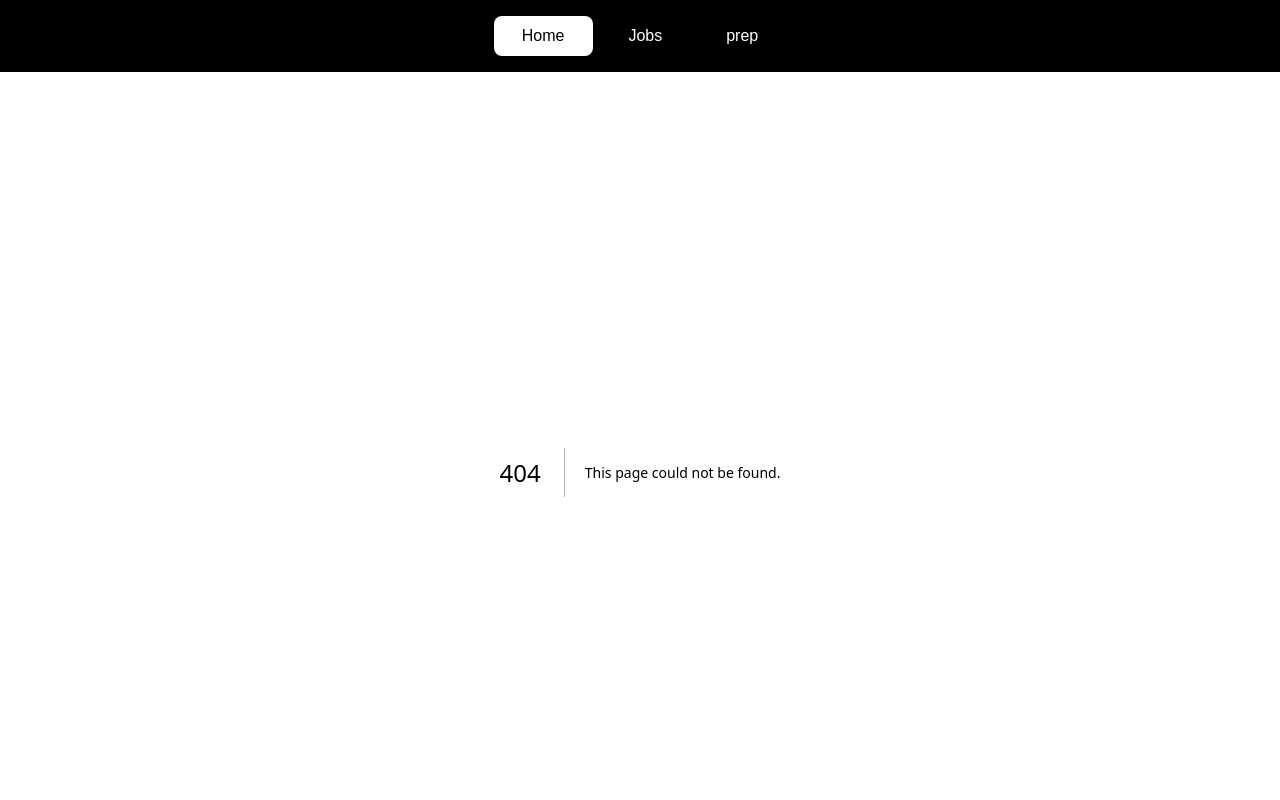
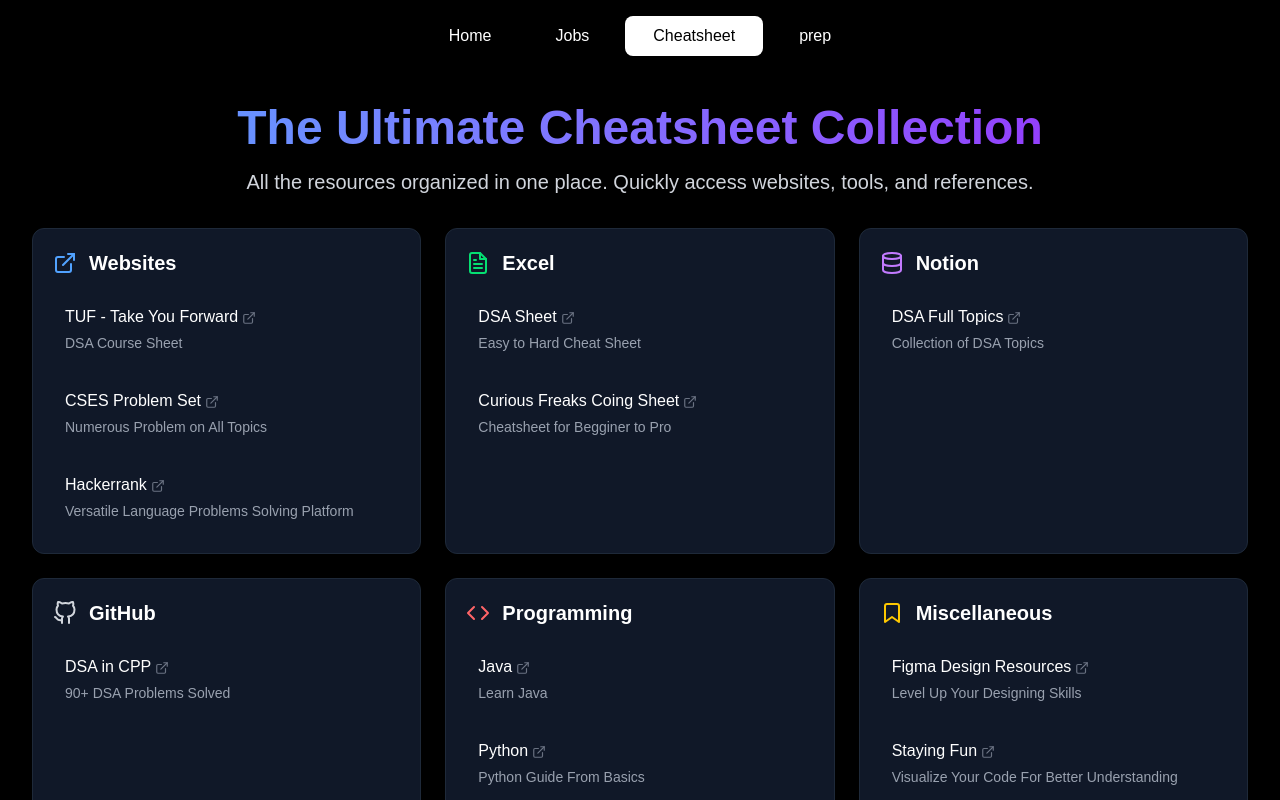
Before and after one commit to Prasath2305/placementsinfo, a Next.js app: page /cheatsheet in a window 1280 px wide. Before the commit this address had no page. Shown: the top 800 px of the page. Built offline with nearby package versions, Linux system fonts and the light colour scheme.

Commit message:
feat(cheatsheet) : Add Cheatsheet page with categorized resources and links feat(navbar) : Update Navbar to include Cheatsheet link and improve active index handling fix(featuresection) : Update GlareHover components with new colors and links chore(package) : Add react-icons dependency to project

```diff
--- /dev/null
+++ b/app/cheatsheet/page.jsx
@@ -0,0 +1,107 @@
+import { FiExternalLink, FiGithub, FiFileText, FiDatabase, FiCode, FiBookmark } from 'react-icons/fi';
+
+const CheatsheetPage = () => {
+  // Sample data - replace with your actual data
+  const categories = [
+    {
+      name: 'Websites',
+      icon: <FiExternalLink className="text-blue-400" size={24} />,
+      items: [
+        { name: 'TUF - Take You Forward', url: 'https://takeuforward.org/strivers-a2z-dsa-course/strivers-a2z-dsa-course-sheet-2/', description: 'DSA Course Sheet' },
+        { name: 'CSES Problem Set', url: 'https://cses.fi/problemset/', description: 'Numerous Problem on All Topics' },
+        { name: 'Hackerrank', url: 'https://www.hackerrank.com/', description: 'Versatile Language Problems Solving Platform' },
+      ],
+    },
+    {
+      name: 'Excel',
+      icon: <FiFileText className="text-green-400" size={24} />,
+      items: [
+        { name: 'DSA Sheet', url: 'https://docs.google.com/spreadsheets/d/1MGVBJ8HkRbCnU6EQASjJKCqQE8BWng4qgL0n3vCVOxE/edit#gid=0', description: 'Easy to Hard Cheat Sheet' },
+        { name: 'Curious Freaks Coing Sheet', url: 'https://docs.google.com/spreadsheets/u/0/d/1P3RXgZju_2OzZyJaRtu6D3Kx-Eks38X09_zJ8aj2zy8/htmlview#gid=0', description: 'Cheatsheet for Begginer to Pro' },
+      ],
+    },
+    {
+      name: 'Notion',
+      icon: <FiDatabase className="text-purple-400" size={24} />,
+      items: [
+        { name: 'DSA Full Topics', url: 'https://utkarsh575.notion.site/utkarsh575/DSA-full-topics-02a52bd172204069bfa021309961e1e0', description: 'Collection of DSA Topics' },
+      ],
+    },
+    {
+      name: 'GitHub',
+      icon: <FiGithub className="text-gray-300" size={24} />,
+      items: [
+        { name: 'DSA in CPP', url: 'https://shivamkachhadiya.github.io/DSA_IN_CPP/', description: '90+ DSA Problems Solved' },
+      ],
+    },
+    {
+      name: 'Programming',
+      icon: <FiCode className="text-red-400" size={24} />,
+      items: [
+        { name: 'Java', url: 'https://www.w3schools.com/java/', description: 'Learn Java' },
+        { name: 'Python', url: 'https://www.w3schools.com/python/', description: 'Python Guide From Basics' },
+        { name: 'SQL', url: 'https://www.w3schools.com/sql/', description: 'Master SQL' },
+      ],
+    },
+    {
+      name: 'Miscellaneous',
+      icon: <FiBookmark className="text-yellow-400" size={24} />,
+      items: [
+        { name: 'Figma Design Resources', url: 'https://www.figma.com/community/design-templates', description: 'Level Up Your Designing Skills' },
+        { name: 'Staying Fun', url: 'https://staying.fun/en', description: 'Visualize Your Code For Better Understanding' },
+      ],
+    },
+  ];
+
+  return (
+    <div className="min-h-screen bg-black p-4 md:p-8">
+      <header className="mb-8 text-center">
+        <h1 className="text-3xl md:text-5xl font-bold mb-4 text-center bg-gradient-to-r from-blue-400 to-purple-600 bg-clip-text text-transparent">The Ultimate Cheatsheet Collection</h1>
+        <p className="text-lg md:text-xl text-gray-300 max-w-4xl mx-auto">
+          All the resources organized in one place. Quickly access websites, tools, and references.
+        </p>
+      </header>
+
+      <div className="grid grid-cols-1 sm:grid-cols-2 lg:grid-cols-3 gap-6">
+        {categories.map((category) => (
+          <div key={category.name} className="bg-gray-900 rounded-xl shadow-lg overflow-hidden hover:shadow-xl transition-shadow duration-300 border border-gray-800">
+            <div className="p-5">
+              <div className="flex items-center mb-4">
+                {category.icon}
+                <h2 className="text-xl font-semibold ml-3 text-white">{category.name}</h2>
+              </div>
+
+              <ul className="space-y-3">
+                {category.items.map((item) => (
+                  <li key={item.name} className="group">
+                    <a
+                      href={item.url}
+                      target="_blank"
+                      rel="noopener noreferrer"
+                      className="flex items-start p-3 rounded-lg hover:bg-gray-800 transition-colors duration-200"
+                    >
+                      <div className="flex-1">
+                        <h3 className="font-medium text-white group-hover:text-blue-400 transition-colors duration-200">
+                          {item.name}
+                          <FiExternalLink className="inline ml-1 text-gray-500" size={14} />
+                        </h3>
+                        <p className="text-sm text-gray-400 mt-1">{item.description}</p>
+                      </div>
+                    </a>
+                  </li>
+                ))}
+              </ul>
+            </div>
+          </div>
+        ))}
+      </div>
+
+      <footer className="mt-12 text-center text-gray-500 text-sm">
+        <p>Last updated: {new Date().toLocaleDateString()}</p>
+        <p className="mt-1">Bookmark this page for quick access to all your resources</p>
+      </footer>
+    </div>
+  );
+};
+
+export default CheatsheetPage;
--- a/app/components/featuresection.jsx
+++ b/app/components/featuresection.jsx
@@ -24,8 +24,8 @@
         maxWidth: '1400px'
       }}>
         {/* Card 1 - Job Details */}
-        <GlareHover
-          glareColor="#ffffff"
+        <GlareHover href="/job"
+          glareColor="#4ade80"
           glareOpacity={0.3}
           glareAngle={-30}
           glareSize={300}
@@ -46,7 +46,7 @@
 
         {/* Card 2 - Application Tracker */}
         <GlareHover
-          glareColor="#ffffff"
+          glareColor="#67e8f9"
           glareOpacity={0.3}
           glareAngle={-30}
           glareSize={300}
@@ -57,10 +57,10 @@
         >
           <div style={{ padding: '20px', textAlign: 'center', height: '100%', display: 'flex', flexDirection: 'column', justifyContent: 'center' }}>
             <h2 style={{ fontSize: 'clamp(1.5rem, 4vw, 1.8rem)', fontWeight: '900', color: '#333', margin: 0 }}>
-              Job Statistics
+              Dedicated Materials
             </h2>
             <p style={{ marginTop: '15px', color: '#666', fontSize: 'clamp(0.9rem, 2vw, 1rem)' }}>
-              Track the salary package of the companies
+              Find the Company specific Materials for Preparation
             </p>
           </div>
         </GlareHover>
@@ -87,8 +87,8 @@
         </GlareHover> */}
 
         {/* Card 4 - Interview Prep */}
-        <GlareHover
-          glareColor="#ffffff"
+        <GlareHover href="/prep"
+          glareColor="#a78bfa"
           glareOpacity={0.3}
           glareAngle={-30}
           glareSize={300}
--- a/app/components/navbar.jsx
+++ b/app/components/navbar.jsx
@@ -1,15 +1,16 @@
 // "use client";
 
 // import { useState, useRef, useEffect } from 'react';
+// import { useRouter } from 'next/navigation';
 
 // const items = [
 //   { label: "Home", href: "/" },
 //   { label: "Jobs", href: "/job" },
-//   { label: "Stats", href: "#" },
-//   { label: "prep", href: "#" },
+//   { label: "prep", href: "/prep" },
 // ];
 
 // export default function Navbar() {
+//   const router = useRouter();
 //   const [activeIndex, setActiveIndex] = useState(0);
 //   const [indicatorStyle, setIndicatorStyle] = useState({
 //     width: '0px',
@@ -18,23 +19,29 @@
 //   const itemRefs = useRef([]);
 
 //   useEffect(() => {
-//     // Initialize the indicator position after the first render
 //     if (itemRefs.current[activeIndex]) {
 //       const element = itemRefs.current[activeIndex];
 //       setIndicatorStyle({
-//         width: `${element.offsetWidth}px`,
-//         left: `${element.offsetLeft}px`,
+//         width: `${element.offsetWidth + 24}px`, // Increased width
+//         left: `${element.offsetLeft - 12}px`, // Centered position
 //       });
 //     }
 //   }, [activeIndex]);
+
+//   const handleClick = (index, href) => {
+//     setActiveIndex(index);
+//     if (href !== '#') {
+//       router.push(href);
+//     }
+//   };
 
 //   return (
 //     <nav className="bg-black p-4 relative">
 //       <div className="container mx-auto flex justify-center">
 //         <div className="flex space-x-8 relative">
-//           {/* Moving indicator */}
+//           {/* Larger moving indicator */}
 //           <div
-//             className="absolute h-8 bg-white rounded-md transition-all duration-300 ease-in-out top-1/2 -translate-y-1/2"
+//             className="absolute h-10 bg-white rounded-lg transition-all duration-300 ease-in-out top-1/2 -translate-y-1/2"
 //             style={indicatorStyle}
 //           />
 
@@ -43,12 +50,12 @@
 //               key={item.label}
 //               href={item.href}
 //               ref={(el) => itemRefs.current[index] = el}
-//               className={`relative z-10 px-3 py-2 rounded-md font-medium transition-colors duration-300 ${
+//               className={`relative z-10 px-4 py-2 rounded-lg font-medium transition-colors duration-300 ${
 //                 activeIndex === index ? 'text-black' : 'text-white hover:text-gray-300'
 //               }`}
 //               onClick={(e) => {
 //                 e.preventDefault();
-//                 setActiveIndex(index);
+//                 handleClick(index, item.href);
 //               }}
 //             >
 //               {item.label}
@@ -61,26 +68,36 @@
 // }
 
 
-
 "use client";
 
 import { useState, useRef, useEffect } from 'react';
-import { useRouter } from 'next/navigation';
+import { useRouter, usePathname } from 'next/navigation';
 
 const items = [
   { label: "Home", href: "/" },
   { label: "Jobs", href: "/job" },
+  { label: "Cheatsheet", href: "/cheatsheet" },
   { label: "prep", href: "/prep" },
 ];
 
 export default function Navbar() {
   const router = useRouter();
+  const pathname = usePathname();
   const [activeIndex, setActiveIndex] = useState(0);
   const [indicatorStyle, setIndicatorStyle] = useState({
     width: '0px',
     left: '0px',
   });
   const itemRefs = useRef([]);
+
+  // Sync activeIndex with current path
+  useEffect(() => {
+    const currentPath = pathname;
+    const index = items.findIndex(item => item.href === currentPath);
+    if (index !== -1) {
+      setActiveIndex(index);
+    }
+  }, [pathname]);
 
   useEffect(() => {
     if (itemRefs.current[activeIndex]) {
--- a/app/ui components/GlareHover.jsx
+++ b/app/ui components/GlareHover.jsx
@@ -1,3 +1,102 @@
+// import { useRef } from "react";
+
+// const GlareHover = ({
+//   width = "500px",
+//   height = "500px",
+//   background = "#000",
+//   borderRadius = "10px",
+//   borderColor = "#333",
+//   children,
+//   glareColor = "#ffffff",
+//   glareOpacity = 0.5,
+//   glareAngle = -45,
+//   glareSize = 250,
+//   transitionDuration = 650,
+//   playOnce = false,
+//   className = "",
+//   style = {},
+// }) => {
+//   const hex = glareColor.replace("#", "");
+//   let rgba = glareColor;
+//   if (/^[\dA-Fa-f]{6}$/.test(hex)) {
+//     const r = parseInt(hex.slice(0, 2), 16);
+//     const g = parseInt(hex.slice(2, 4), 16);
+//     const b = parseInt(hex.slice(4, 6), 16);
+//     rgba = `rgba(${r}, ${g}, ${b}, ${glareOpacity})`;
+//   } else if (/^[\dA-Fa-f]{3}$/.test(hex)) {
+//     const r = parseInt(hex[0] + hex[0], 16);
+//     const g = parseInt(hex[1] + hex[1], 16);
+//     const b = parseInt(hex[2] + hex[2], 16);
+//     rgba = `rgba(${r}, ${g}, ${b}, ${glareOpacity})`;
+//   }
+
+//   const overlayRef = useRef(null);
+
+//   const animateIn = () => {
+//     const el = overlayRef.current;
+//     if (!el) return;
+
+//     el.style.transition = "none";
+//     el.style.backgroundPosition = "-100% -100%, 0 0";
+//     el.offsetHeight;
+//     el.style.transition = `${transitionDuration}ms ease`;
+//     el.style.backgroundPosition = "100% 100%, 0 0";
+//   };
+
+//   const animateOut = () => {
+//     const el = overlayRef.current;
+//     if (!el) return;
+
+//     if (playOnce) {
+//       el.style.transition = "none";
+//       el.style.backgroundPosition = "-100% -100%, 0 0";
+//     } else {
+//       el.style.transition = `${transitionDuration}ms ease`;
+//       el.style.backgroundPosition = "-100% -100%, 0 0";
+//     }
+//   };
+
+//   const overlayStyle = {
+//     position: "absolute",
+//     inset: 0,
+//     background: `linear-gradient(${glareAngle}deg,
+//         hsla(0,0%,0%,0) 60%,
+//         ${rgba} 70%,
+//         hsla(0,0%,0%,0) 100%)`,
+//     backgroundSize: `${glareSize}% ${glareSize}%, 100% 100%`,
+//     backgroundRepeat: "no-repeat",
+//     backgroundPosition: "-100% -100%, 0 0",
+//     pointerEvents: "none",
+//   };
+
+//   return (
+//     <div
+//       className={`relative grid place-items-center overflow-hidden border cursor-pointer ${className}`}
+//       style={{
+//         width,
+//         height,
+//         background,
+//         borderRadius,
+//         borderColor,
+//         ...style,
+//       }}
+//       onMouseEnter={animateIn}
+//       onMouseLeave={animateOut}
+//     >
+//       <div ref={overlayRef} style={overlayStyle} />
+//       {children}
+//     </div>
+//   );
+// };
+
+// export default GlareHover;
+
+
+
+
+
+
+
 import { useRef } from "react";
 
 const GlareHover = ({
@@ -15,6 +114,9 @@
   playOnce = false,
   className = "",
   style = {},
+  href,
+  target,
+  rel,
 }) => {
   const hex = glareColor.replace("#", "");
   let rgba = glareColor;
@@ -69,20 +171,37 @@
     pointerEvents: "none",
   };
 
+  const containerProps = {
+    className: `relative grid place-items-center overflow-hidden border cursor-pointer ${className}`,
+    style: {
+      width,
+      height,
+      background,
+      borderRadius,
+      borderColor,
+      ...style,
+    },
+    onMouseEnter: animateIn,
+    onMouseLeave: animateOut,
+  };
+
+  if (href) {
+    const linkProps = {
+      href,
+      ...(target && { target }),
+      ...(rel && { rel }),
+    };
+
+    return (
+      <a {...linkProps} {...containerProps}>
+        <div ref={overlayRef} style={overlayStyle} />
+        {children}
+      </a>
+    );
+  }
+
   return (
-    <div
-      className={`relative grid place-items-center overflow-hidden border cursor-pointer ${className}`}
-      style={{
-        width,
-        height,
-        background,
-        borderRadius,
-        borderColor,
-        ...style,
-      }}
-      onMouseEnter={animateIn}
-      onMouseLeave={animateOut}
-    >
+    <div {...containerProps}>
       <div ref={overlayRef} style={overlayStyle} />
       {children}
     </div>
--- a/package.json
+++ b/package.json
@@ -12,7 +12,8 @@
     "@vercel/analytics": "^1.5.0",
     "next": "15.3.5",
     "react": "^19.0.0",
-    "react-dom": "^19.0.0"
+    "react-dom": "^19.0.0",
+    "react-icons": "^5.5.0"
   },
   "devDependencies": {
     "@tailwindcss/postcss": "^4",
```
Also changed, not shown: 1 other file (tests, documents, lock files or other folders).
